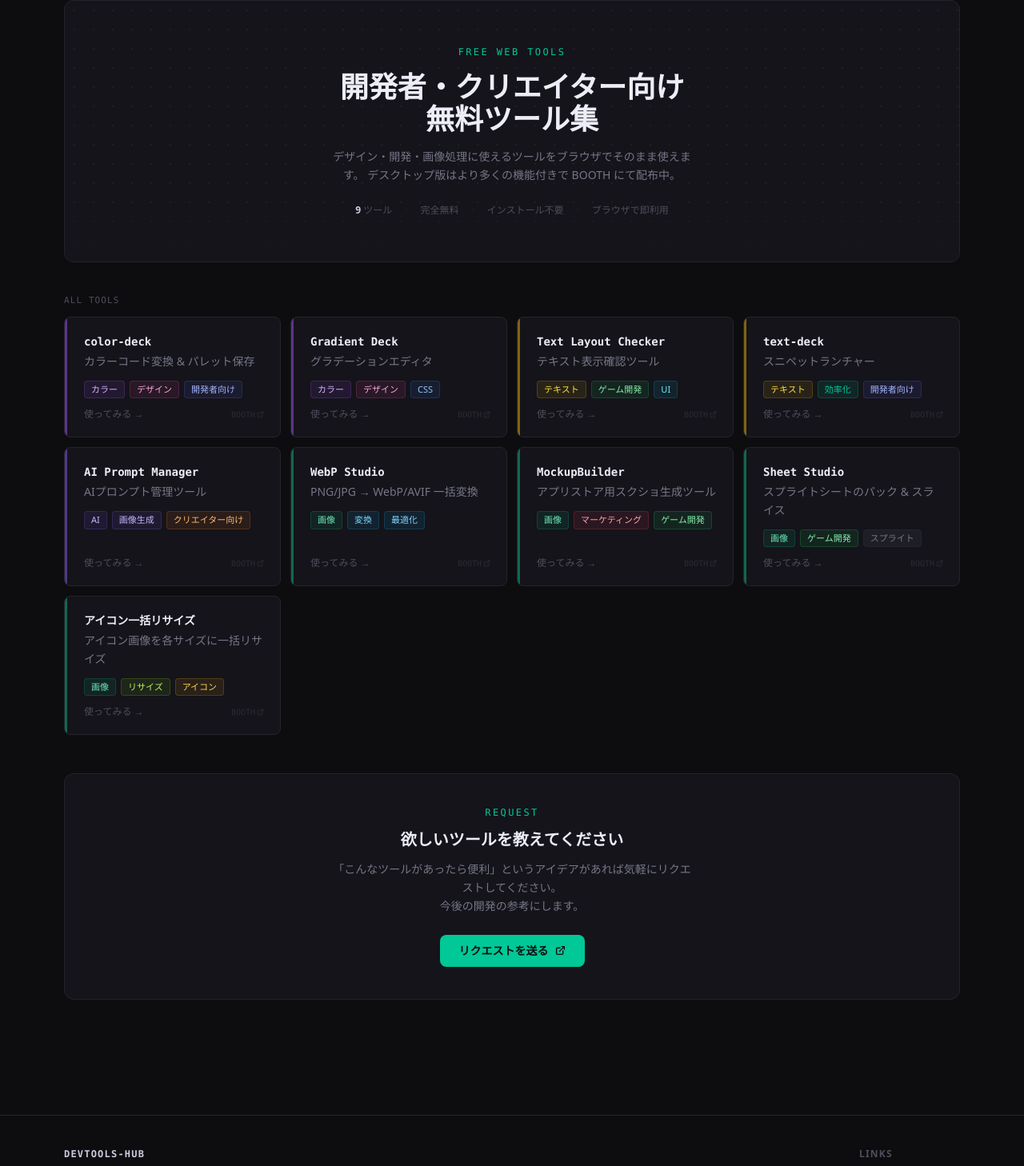
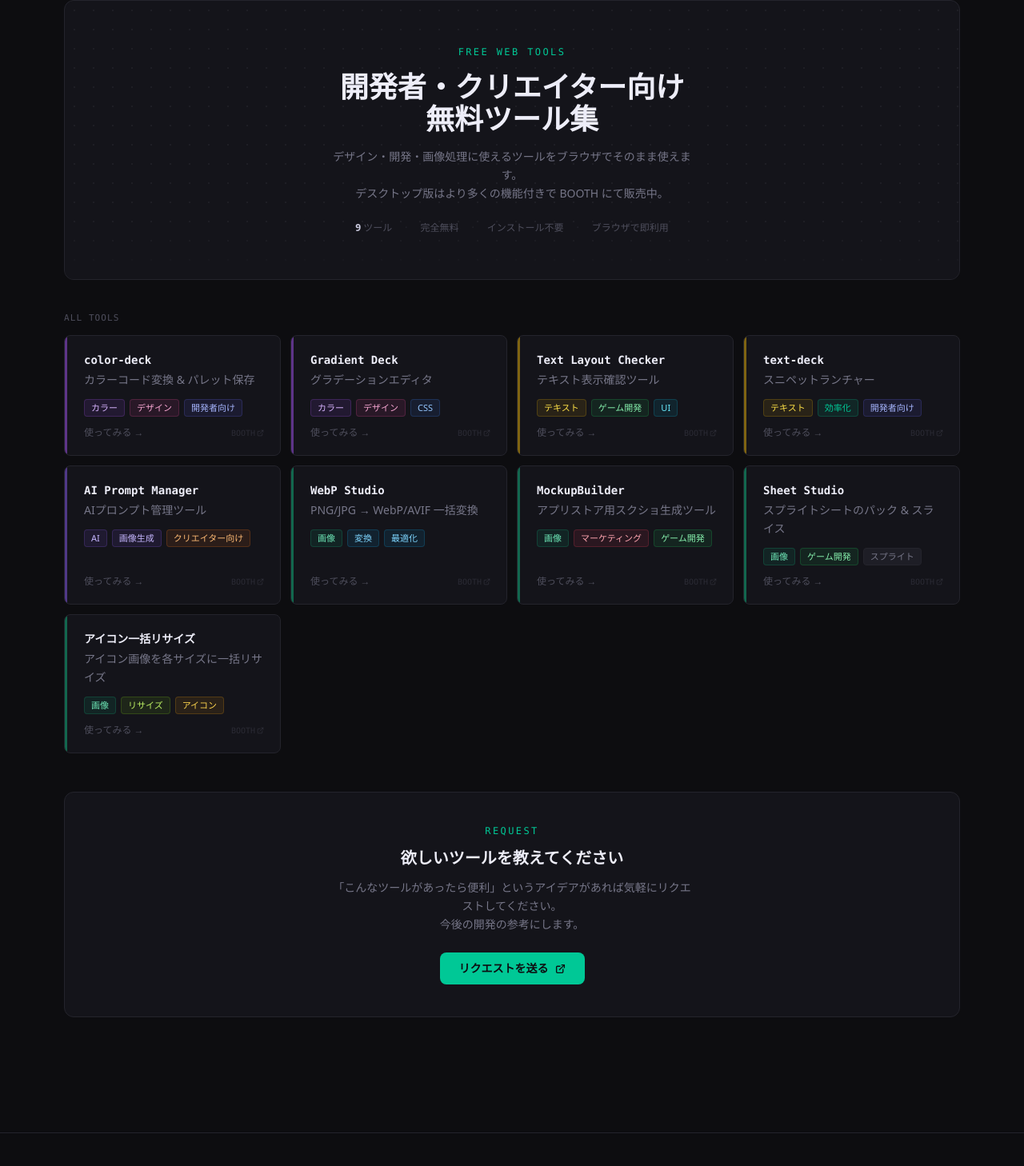
Before and after one commit to kanazaoki/devtools-hub, a Next.js app: page / in a window 1280 px wide. Shown: the part 105-1563 px from the top of the page at 80% size. Built offline with nearby package versions, Linux system fonts and the light colour scheme.

Commit message:
Fix hero line break and change 配布中 to 販売中
Co-Authored-By: Claude Sonnet 4.6 <noreply@anthropic.com>

```diff
--- a/src/app/page.tsx
+++ b/src/app/page.tsx
@@ -6,7 +6,7 @@ import { AdSense } from '@/components/AdSense'
 export const metadata: Metadata = {
   title: 'devtools-hub — 開発者・クリエイター向け無料 Web ツール集',
   description:
-    '個人開発者が作った開発・デザイン向けツールを無料公開。カラーコード変換、グラデーションエディタ、画像変換、テキストレイアウト確認など。デスクトップ版は BOOTH で配布中。',
+    '個人開発者が作った開発・デザイン向けツールを無料公開。カラーコード変換、グラデーションエディタ、画像変換、テキストレイアウト確認など。デスクトップ版は BOOTH で販売中。',
 }
 
 export default function Home() {
@@ -28,8 +28,8 @@ export default function Home() {
             無料ツール集
           </h1>
           <p className="mt-4 mx-auto max-w-md text-sm leading-relaxed text-dim">
-            デザイン・開発・画像処理に使えるツールをブラウザでそのまま使えます。
-            デスクトップ版はより多くの機能付きで BOOTH にて配布中。
+            デザイン・開発・画像処理に使えるツールをブラウザでそのまま使えます。<br />
+            デスクトップ版はより多くの機能付きで BOOTH にて販売中。
           </p>
 
           {/* スタッツバー */}
--- a/src/components/Footer.tsx
+++ b/src/components/Footer.tsx
@@ -10,7 +10,7 @@ export function Footer() {
               devtools-hub
             </p>
             <p className="mt-2 text-sm text-dim max-w-xs">
-              開発者・クリエイター向け無料 Web ツール集。デスクトップ版は BOOTH で配布中。
+              開発者・クリエイター向け無料 Web ツール集。デスクトップ版は BOOTH で販売中。
             </p>
           </div>
           <div className="flex flex-col gap-2">
```
